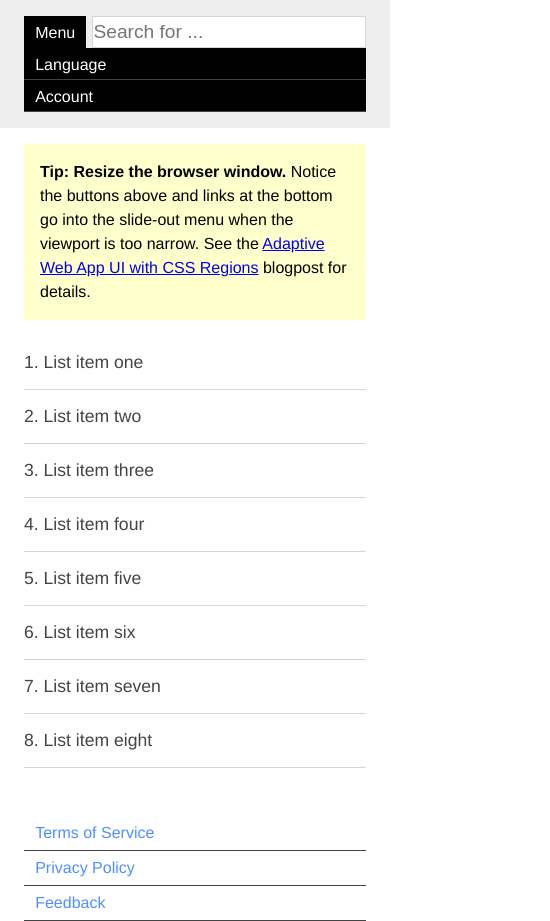
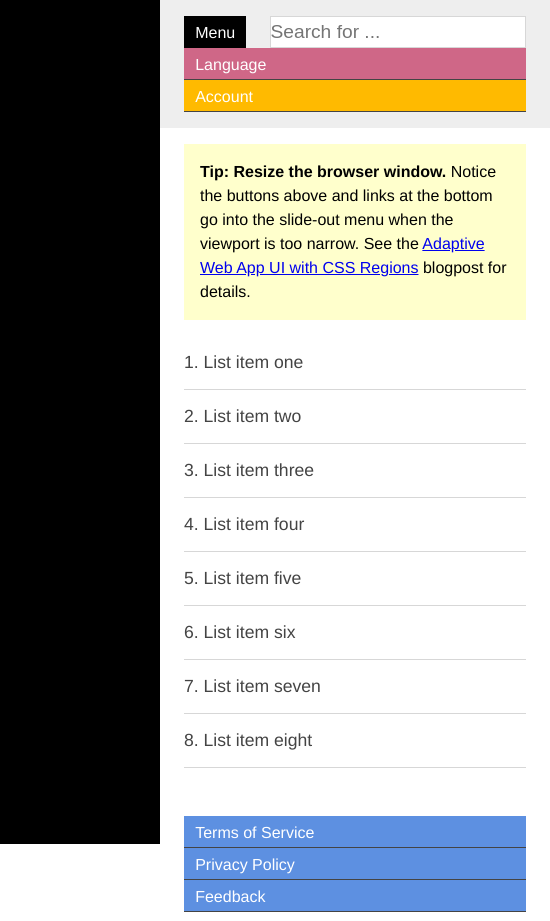
Before and after one commit to adobe-webplatform/regions-adaptive, a plain HTML site: page index.html in a window 390 px wide. Shown: the whole page, 550 px wide, since content can reach past the window. Drawn offline with Linux system fonts and the light colour scheme.

Commit message:
sync colors to illustration, automatically expand menu on resize

```diff
--- a/index.html
+++ b/index.html
@@ -13,6 +13,7 @@
     body{
       height: 100%;
       margin: 0;
+      min-width: 20rem;
       font-family: helvetica, arial, sans-serif;
     }
 
@@ -80,6 +81,11 @@
 
     #account{
       margin-right: 0.7rem;
+      background: rgb(255, 186, 0);
+    }
+
+    #language{
+      background: rgb(207, 103, 135);
     }
 
     #menu-toggle{
@@ -99,8 +105,8 @@
       font-size: 1.1rem;
     }
 
-    footer a{
-        color: #4d90fe;
+    footer .control{
+        background: rgb(93, 144, 225);
     }
 
     .tip{
@@ -114,8 +120,8 @@
         text-align: center;
       }
 
-      footer a + a{
-        margin-left: 2rem;
+      footer .control + .control{
+        margin-left: 0.7rem;
       }
 
     }
@@ -131,8 +137,9 @@
         border-bottom: 1px solid #444;
       }
 
-      footer a{
+      footer .control{
         text-decoration: none;
+        display: block;
       }
 
       #menu{
@@ -142,10 +149,12 @@
       #menu-toggle{
         display: inline-block;
         max-width: 20%;
+        overflow: hidden;
       }
 
       input[type="search"]{
-        width: 80%;
+        width: 75%;
+        display: inline-block;
         float: right;
       }
     }
@@ -182,9 +191,9 @@
         </ol>
         <footer>
           <nav>
-            <a href="#">Terms of Service</a>
-            <a href="#">Privacy Policy</a>
-            <a href="#">Feedback</a>
+            <a href="#" class="control">Terms of Service</a>
+            <a href="#" class="control">Privacy Policy</a>
+            <a href="#" class="control">Feedback</a>
           </nav>
         </footer>
       </div>
@@ -194,17 +203,25 @@
 
   var toggle = document.querySelector('#menu-toggle')
   var body = document.querySelector('body')
+  var initialDemo = false
+
+  function toggleMenu(){
+    // hide menu if viewport is wide enough
+    if (window.matchMedia('(min-width: 28rem)').matches){
+      body.classList.remove('menu-open')
+    }
+    else{
+      !initialDemo && body.classList.add('menu-open')
+      initialDemo = true
+    }
+  }
 
   toggle.addEventListener('click', function(e){
     body.classList.toggle('menu-open')
   })
 
-  window.addEventListener('resize', function(e){
-    // hide menu if viewport is enlarged
-    if (window.matchMedia('(min-width: 28rem)').matches){
-      body.classList.remove('menu-open')
-    }
-  })
+  window.addEventListener('resize', toggleMenu)
+  document.addEventListener('DOMContentLoaded', toggleMenu)
 
   </script>
 </body>
```
